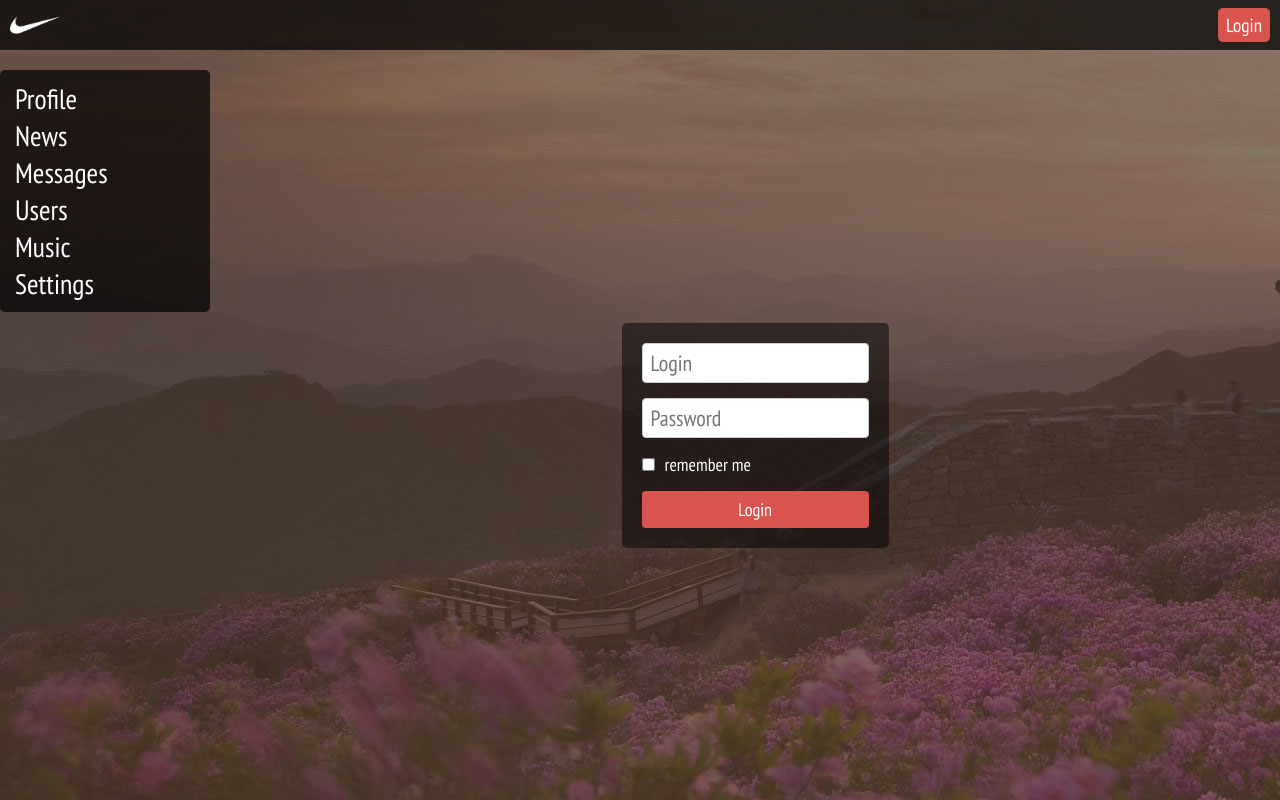
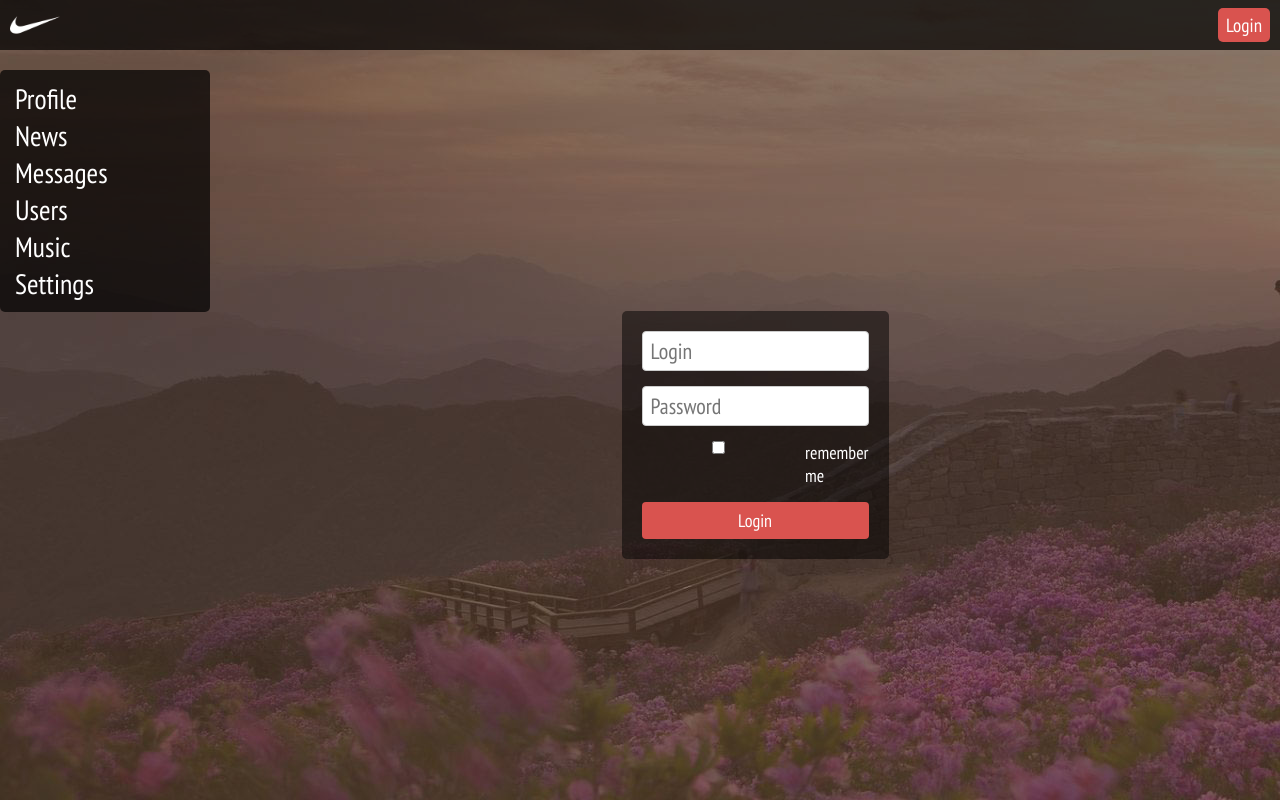
Before and after one commit to aleksandrdadaev/SocialNetwork, a React (Create React App) app in the folder social-network/: page /login in a window 1280 px wide. Built offline with nearby package versions, Linux system fonts and the light colour scheme; no server answers.

Commit message:
Добавил валидацию на формы

```diff
--- a/social-network/src/components/Dialogs/Messages/NewMessageForm/NewMessageForm.jsx
+++ b/social-network/src/components/Dialogs/Messages/NewMessageForm/NewMessageForm.jsx
@@ -2,16 +2,23 @@ import React from 'react';
 import { Field, reduxForm } from 'redux-form';
 import styles from './NewMessageForm.module.css';
 import styles2 from '../Messages.module.css';
+import { Textarea } from '../../../common/FormsControls/Textarea/Textarea';
+import {
+	maxLengthCreator,
+	required,
+} from '../../../../utils/validators/validators';
 
 const NewMessageForm = props => {
 	return (
 		<form className={styles2.blok} onSubmit={props.handleSubmit}>
 			<div className={styles.textareaWrapper}>
 				<Field
-					component='textarea'
+					component={Textarea}
 					className={styles.textarea}
 					placeholder='Написать сообщение...'
 					name='message'
+					rows='1'
+					validate={[required, maxLengthCreator(50)]}
 				></Field>
 			</div>
 			<button
--- a/social-network/src/components/Login/LoginForm/LoginForm.jsx
+++ b/social-network/src/components/Login/LoginForm/LoginForm.jsx
@@ -1,5 +1,7 @@
 import React from 'react';
 import { Field, reduxForm } from 'redux-form';
+import { required } from '../../../utils/validators/validators';
+import { Input } from '../../common/FormsControls/Textarea/Textarea';
 import styles from './LoginForm.module.css';
 
 const LoginForm = props => {
@@ -9,18 +11,20 @@ const LoginForm = props => {
 				type='text'
 				placeholder='Login'
 				className={styles.input}
-				component='input'
+				component={Input}
 				name='login'
+				validate={[required]}
 			/>
 			<Field
 				type='password'
 				placeholder='Password'
 				className={styles.input}
-				component='input'
+				component={Input}
 				name='password'
+				validate={[required]}
 			/>
 			<label className={styles.label}>
-				<Field component='input' type='checkbox' name='rememberMe' />
+				<Field component={Input} type='checkbox' name='rememberMe' />
 				<span className={styles.labelText}>remember me</span>
 			</label>
 			<button className={styles.button}>Login</button>
--- a/social-network/src/components/Profile/MyPosts/NewPostForm/NewPostForm.jsx
+++ b/social-network/src/components/Profile/MyPosts/NewPostForm/NewPostForm.jsx
@@ -1,16 +1,22 @@
 import React from 'react';
 import { Field, reduxForm } from 'redux-form';
+import {
+	maxLengthCreator,
+	required,
+} from '../../../../utils/validators/validators';
+import { Textarea } from '../../../common/FormsControls/Textarea/Textarea';
 import styles from './NewPostForm.module.css';
 
 const NewPostForm = props => {
 	return (
 		<form className={styles.newPost} onSubmit={props.handleSubmit}>
 			<Field
-				component='textarea'
+				component={Textarea}
 				className={styles.textarea}
 				placeholder='Что у вас нового?'
 				rows='5'
 				name='newPostText'
+				validate={[required, maxLengthCreator(10)]}
 			/>
 			<button className={styles.button}>Add Post</button>
 		</form>
--- /dev/null
+++ b/social-network/src/components/common/FormsControls/Textarea/Textarea.jsx
@@ -0,0 +1,30 @@
+import React from 'react';
+import styles from './Textarea.module.css';
+
+export const Textarea = ({ input, meta, ...props }) => {
+	const hasError = meta.touched && meta.error;
+	return (
+		<div className={styles.blok}>
+			<textarea
+				{...props}
+				{...input}
+				className={`${props.className} ${hasError ? styles.textareaError : ''}`}
+			/>
+			{hasError && <span className={styles.error}>{meta.error}</span>}
+		</div>
+	);
+};
+
+export const Input = ({ input, meta, ...props }) => {
+	const hasError = meta.touched && meta.error;
+	return (
+		<div className={styles.blok}>
+			<input
+				{...props}
+				{...input}
+				className={`${props.className} ${hasError ? styles.textareaError : ''}`}
+			/>
+			{hasError && <span className={styles.error}>{meta.error}</span>}
+		</div>
+	);
+};
--- /dev/null
+++ b/social-network/src/components/common/FormsControls/Textarea/Textarea.module.css
@@ -0,0 +1,37 @@
+.blok {
+	position: relative;
+	width: 100%;
+	display: flex;
+	flex-direction: column;
+	gap: 10px;
+}
+
+.textareaError {
+	position: relative;
+	border: 1px solid red;
+}
+
+.error {
+	position: absolute;
+	left: 50%;
+	transform: translateX(-50%);
+	bottom: calc(100% + 18px);
+	width: max-content;
+	padding: 10px;
+	border-radius: 5px;
+	background-color: rgba(0, 0, 0, 0.3);
+	color: red;
+	font-size: 17px;
+}
+
+.error::before {
+	content: '';
+	width: fit-content;
+	border: solid transparent;
+	position: absolute;
+	top: 100%;
+	left: 50%;
+	border-top-color: rgba(0, 0, 0, 0.3);
+	border-width: 9px;
+	margin-left: -9px;
+}
--- /dev/null
+++ b/social-network/src/utils/validators/validators.js
@@ -0,0 +1,9 @@
+export const required = value => {
+	return value ? undefined : 'Field is required';
+};
+
+export const maxLengthCreator = maxLength => value => {
+	return value.length > maxLength
+		? `Max length is ${maxLength} symbols`
+		: undefined;
+};
```
